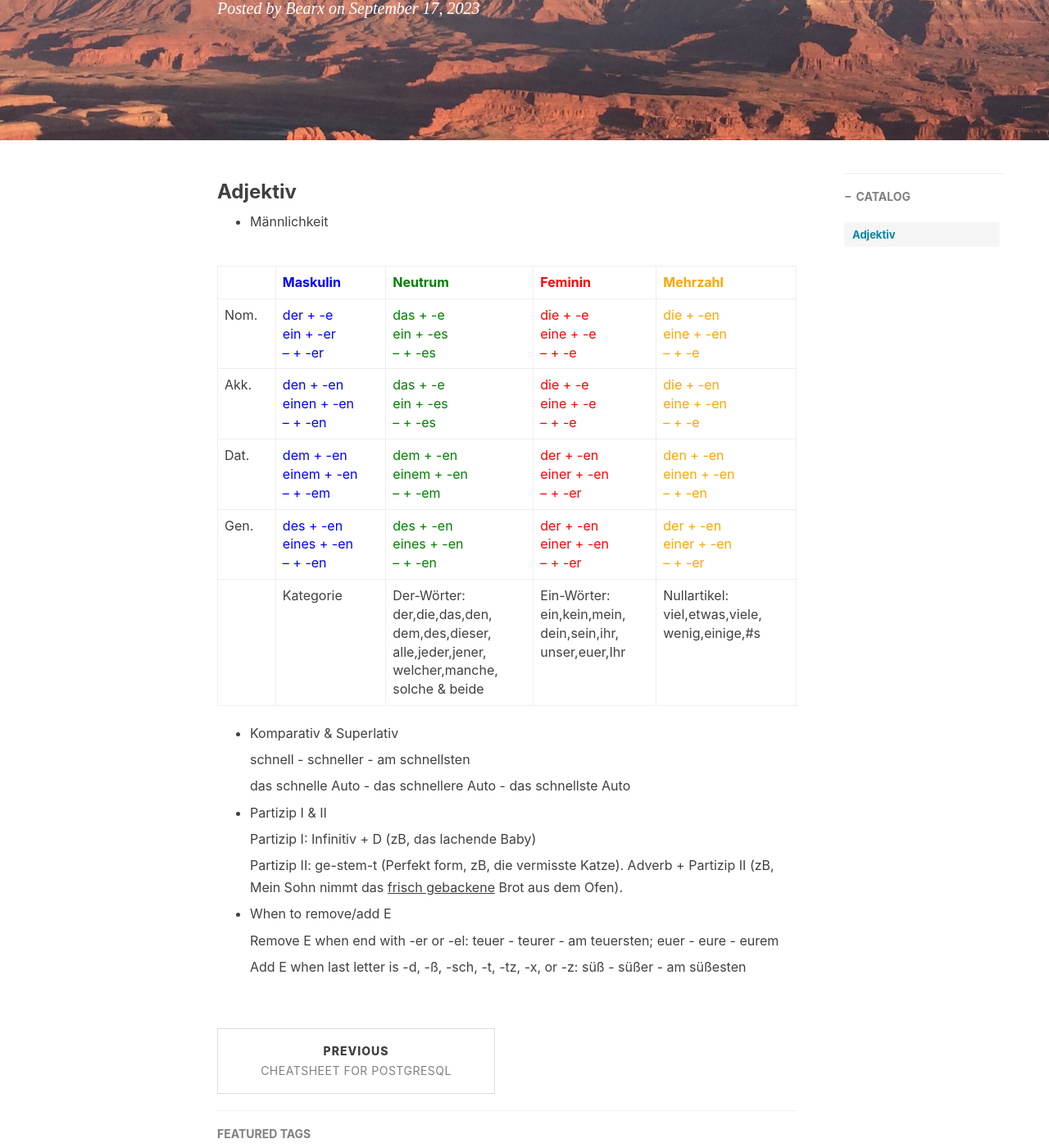
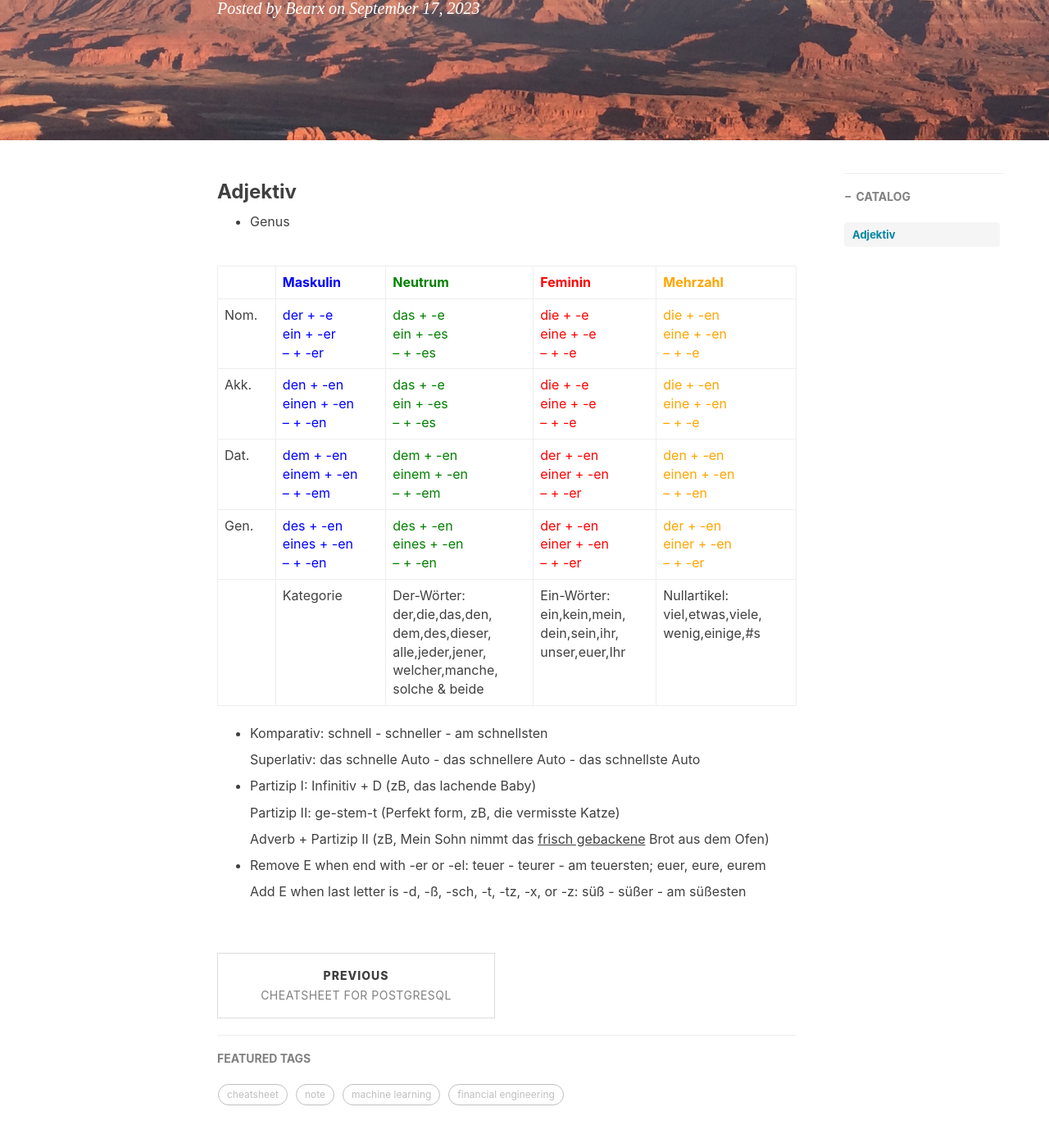
Before and after one commit to Bearxcave/Bearxcave.github.io, a Jekyll site: the page built from _posts/2023-09-17-Deutsch-learnen.md, in a window 1280 px wide and 1400 px high, scrolled down 286 px. Shown: the whole window at 82% size. Built offline with Jekyll 4.4.1, drawn with Linux system fonts in a browser that asks for light colours; nearby versions of some CDN libraries; comment, search, counter and statistics services are not loaded.

Commit message:
Update 2023-09-17-Deutsch-learnen.md

```diff
--- a/_posts/2023-09-17-Deutsch-learnen.md
+++ b/_posts/2023-09-17-Deutsch-learnen.md
@@ -12,7 +12,7 @@ tags:
 
 ### Adjektiv
 
-* Männlichkeit
+* Genus
 
 |      | <span style="color:blue">Maskulin<span> | <span style="color:green">Neutrum<span> | <span style="color:red">Feminin<span> | <span style="color:orange">Mehrzahl<span> |
 | ---- | ---- | ---- | ---- | ---- |
@@ -22,20 +22,16 @@ tags:
 | Gen. | <span style="color:blue">des + -en <br> eines + -en <br> -- + -en<span> | <span style="color:green">des + -en <br> eines + -en <br> -- + -en<span> | <span style="color:red">der + -en <br> einer + -en <br> -- + -er<span> | <span style="color:orange">der + -en <br> einer + -en <br> -- + -er<span> |
 |      | Kategorie | Der-Wörter:<br>der,die,das,den,<br>dem,des,dieser,<br>alle,jeder,jener,<br>welcher,manche,<br>solche & beide | Ein-Wörter:<br>ein,kein,mein,<br>dein,sein,ihr,<br>unser,euer,Ihr | Nullartikel:<br>viel,etwas,viele,<br>wenig,einige,#s |
 
-* Komparativ & Superlativ
+* Komparativ: schnell - schneller - am schnellsten
 
-  schnell - schneller - am schnellsten
+  Superlativ: das schnelle Auto - das schnellere Auto - das schnellste Auto
 
-  das schnelle Auto - das schnellere Auto - das schnellste Auto
+* Partizip I: Infinitiv + D (zB, das lachende Baby)
 
-* Partizip I & II
+  Partizip II: ge-stem-t (Perfekt form, zB, die vermisste Katze)
 
-  Partizip I: Infinitiv + D (zB, das lachende Baby)
+  Adverb + Partizip II (zB, Mein Sohn nimmt das <u>frisch gebackene</u> Brot aus dem Ofen)
 
-  Partizip II: ge-stem-t (Perfekt form, zB, die vermisste Katze). Adverb + Partizip II (zB, Mein Sohn nimmt das <u>frisch gebackene</u> Brot aus dem Ofen).
-
-* When to remove/add E
-
-  Remove E when end with -er or -el: teuer - teurer - am teuersten; euer - eure - eurem
+* Remove E when end with -er or -el: teuer - teurer - am teuersten; euer, eure, eurem
 
   Add E when last letter is -d, -ß, -sch, -t, -tz, -x, or -z: süß - süßer - am süßesten
```
